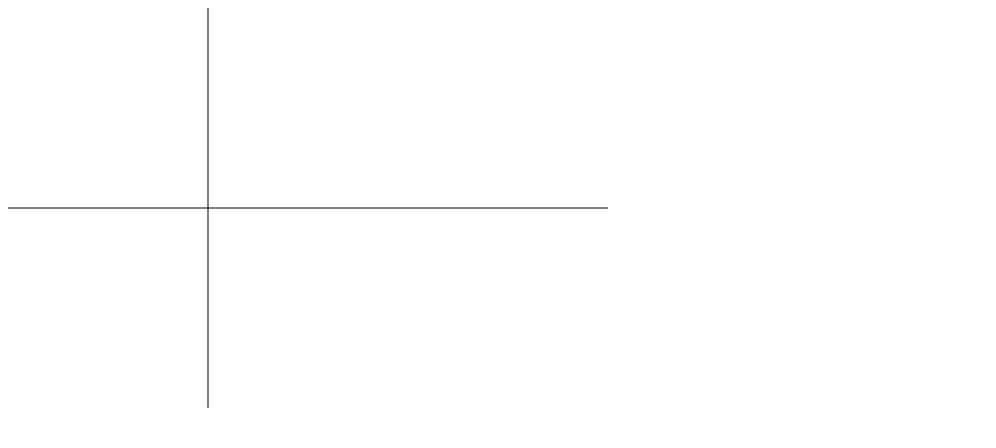
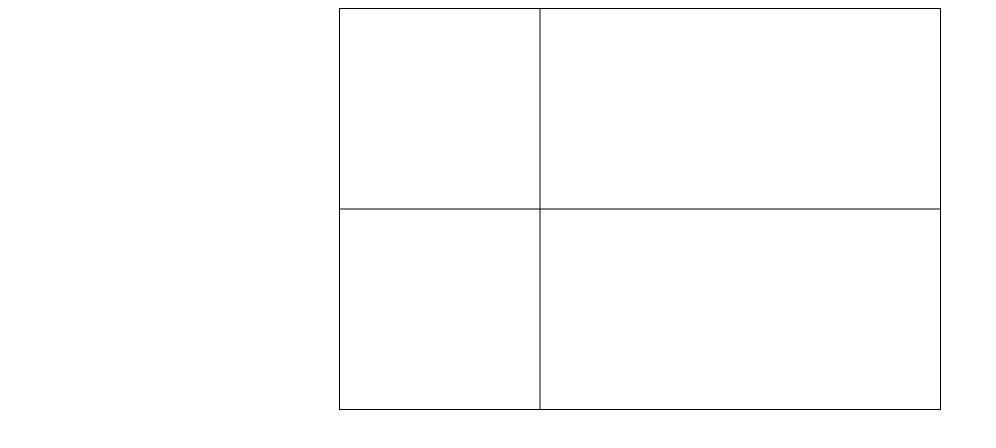
Before and after one commit to lukasgjetting/Graphr.js, a plain HTML site: page index.html in a window 1280 px wide. Shown: the whole page, without its empty margins (0-996 px from the left). Drawn offline with Linux system fonts and the light colour scheme.

Commit message:
Center canvas

```diff
--- a/style.css
+++ b/style.css
@@ -1,5 +1,7 @@
 #graphr-canvas {
+	display: block;
 	margin: 0 auto;
+	border: 1px solid black;
 }
 body {
 
```
